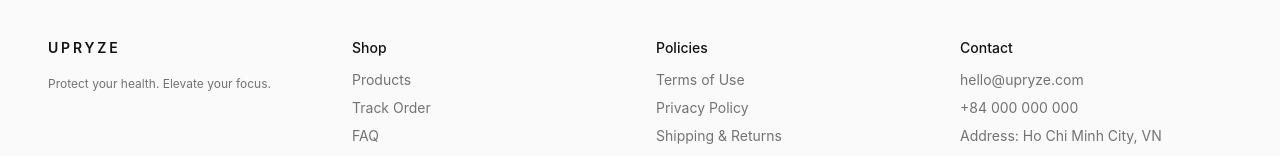
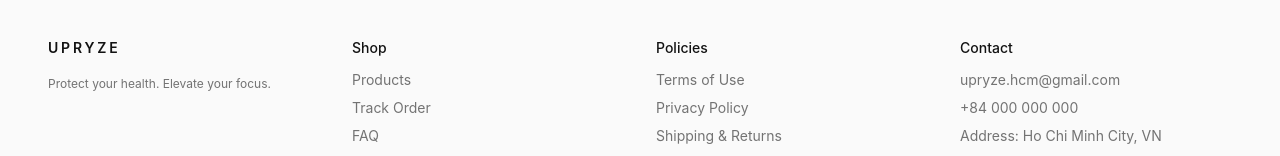
Before and after one commit to claireaeae/upryze, a React (Vite) app: page / in a window 1280 px wide. Shown: the part 1734-1890 px from the top of the page. Built offline with nearby package versions, Linux system fonts and the light colour scheme; no server answers; the database is empty.

Commit message:
chore: update contact email

```diff
--- a/src/components/Footer.tsx
+++ b/src/components/Footer.tsx
@@ -30,7 +30,7 @@ export function Footer() {
         <div>
           <p className="font-medium mb-3">{t("f_contact")}</p>
           <ul className="space-y-2 text-neutral-500 dark:text-neutral-400">
-            <li>hello@upryze.com</li>
+            <li>upryze.hcm@gmail.com</li>
             <li>+84 000 000 000</li>
             <li>{t("address_label")}: Ho Chi Minh City, VN</li>
             <li>
```
